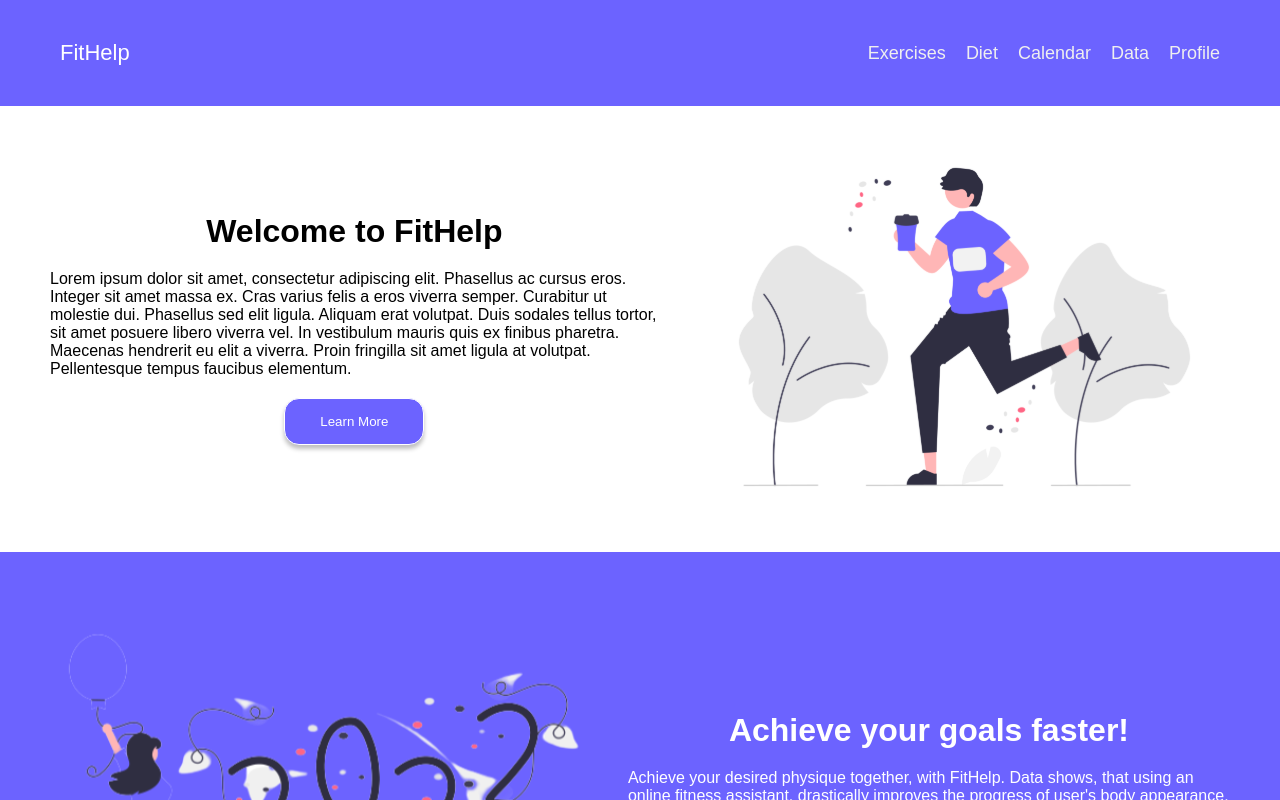
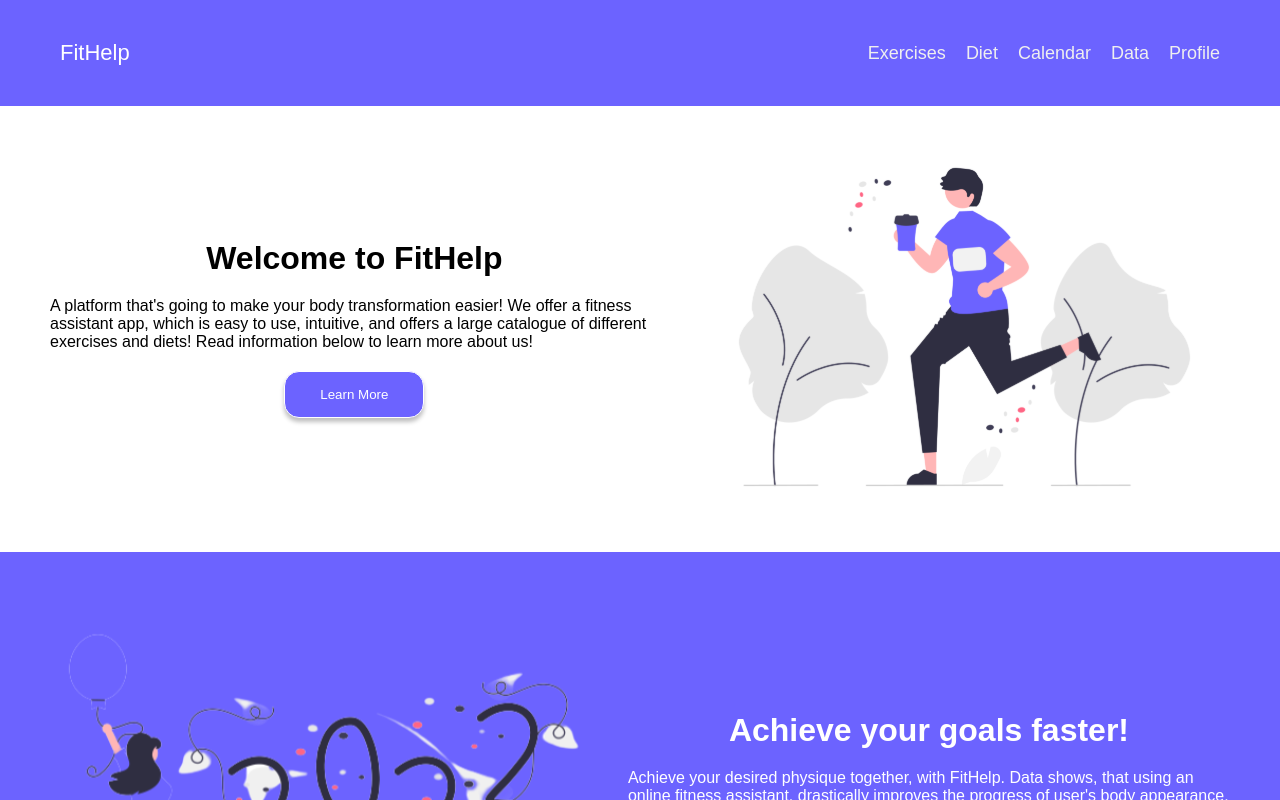
Before and after one commit to SimonsMeldzers/FitHelp, a React (Create React App) app: page / in a window 1280 px wide. Shown: the top 800 px of the page. Built offline with nearby package versions, Linux system fonts and the light colour scheme; no server answers.

Commit message:
Galvens lapas reala pamatteksta pievienosana

```diff
--- a/src/Components/Landing/Landing.js
+++ b/src/Components/Landing/Landing.js
@@ -3,7 +3,7 @@ import "./Landing.css";
 
 const text = {
   title: "Welcome to FitHelp",
-  desc: "Lorem ipsum dolor sit amet, consectetur adipiscing elit. Phasellus ac cursus eros. Integer sit amet massa ex. Cras varius felis a eros viverra semper. Curabitur ut molestie dui. Phasellus sed elit ligula. Aliquam erat volutpat. Duis sodales tellus tortor, sit amet posuere libero viverra vel. In vestibulum mauris quis ex finibus pharetra. Maecenas hendrerit eu elit a viverra. Proin fringilla sit amet ligula at volutpat. Pellentesque tempus faucibus elementum.",
+  desc: "A platform that's going to make your body transformation easier! We offer a fitness assistant app, which is easy to use, intuitive, and offers a large catalogue of different exercises and diets! Read information below to learn more about us!",
 };
 
 function Landing() {
```
